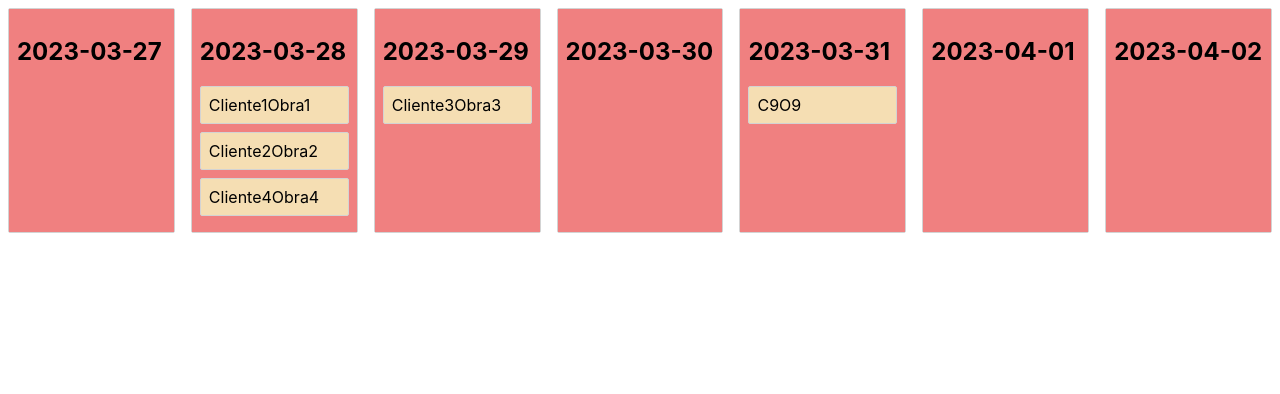
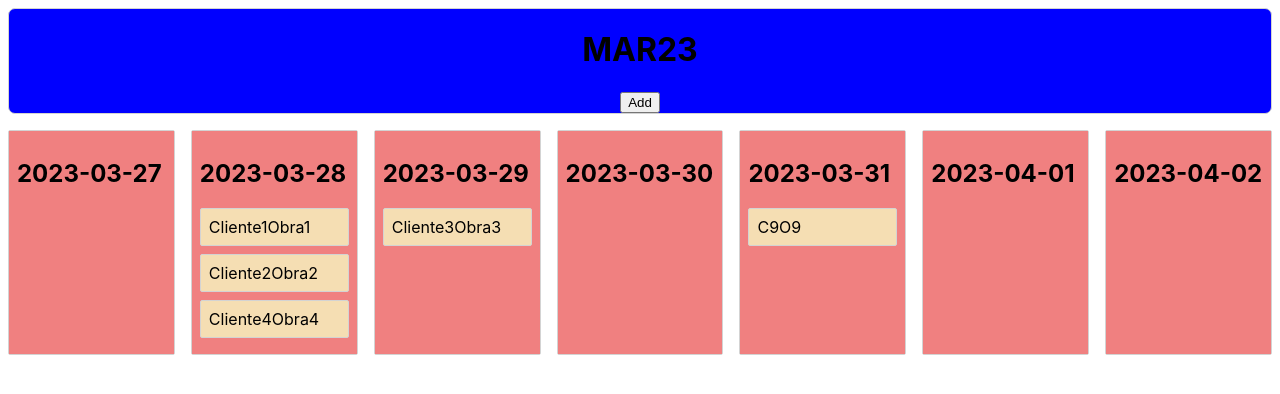
Before and after one commit to DanielBarragan96/ruta-js, a React (Create React App) app: page / in a window 1280 px wide. Shown: the top 394 px of the page. Built offline with nearby package versions, Linux system fonts and the light colour scheme.

Commit message:
first simple nav bar

```diff
--- a/src/App.js
+++ b/src/App.js
@@ -1,5 +1,6 @@
 import "./App.css";
 import Column from "./Column";
+import NavBar from "./NavBar";
 import React, { useState } from "react";
 import { DragDropContext } from "react-beautiful-dnd";
 
@@ -42,7 +43,7 @@ const initialData = [
 ];
 
 const DAYS_OF_WEEK = 7;
-const currWeek = [];
+let currWeek = [];
 
 function App() {
   function formatDate(date) {
@@ -68,6 +69,7 @@ function App() {
     sortTasks(initialData);
     let nextDay = getMonday(Date.parse(initialData[0].date));
     let week = [];
+    currWeek = [];
     for (let index = 0; index < DAYS_OF_WEEK; index++) {
       let currDate = formatDate(nextDay);
       week.push(initialData.filter((task) => task.date === currDate));
@@ -123,6 +125,7 @@ function App() {
 
   return (
     <DragDropContext onDragEnd={onDragEnd}>
+      <NavBar date={currWeek[0]} />
       <div className="app">
         {data.map((date, i) => (
           <Column key={i} date={currWeek[i]} tasks={date} index={i} />
--- a/src/Column.css
+++ b/src/Column.css
@@ -1,11 +1,11 @@
 .column_container {
   margin: 8px;
   border: 1px solid lightgrey;
-  background-color: white;
   border-radius: 2px;
   width: 220px;
+
   display: flex;
-  flex-direction: row;
+  flex-direction: column;
 }
 
 .task_list {
--- /dev/null
+++ b/src/NavBar.css
@@ -0,0 +1,8 @@
+.navbar_container {
+  margin: 8px;
+  border: 1px solid lightgrey;
+  border-radius: 7px;
+  min-height: 5vw;
+  background-color: blue;
+  text-align: center;
+}
--- /dev/null
+++ b/src/NavBar.jsx
@@ -0,0 +1,25 @@
+import React from "react";
+import "./NavBar.css";
+
+export default function NavBar({ date }) {
+  let newDate = new Date(
+    date.substring(0, 4),
+    date.substring(5, 7),
+    date.substring(8, 10)
+  );
+  newDate.setMonth(newDate.getMonth() - 1);
+  console.log(newDate);
+  const month = newDate
+    .toLocaleString("ES-MX", { month: "short" })
+    .toUpperCase();
+  let year = newDate
+    .getFullYear()
+    .toString()
+    .substring(2, 4);
+  return (
+    <div className="navbar_container">
+      <h1>{month + year}</h1>
+      <button>Add</button>
+    </div>
+  );
+}
```
